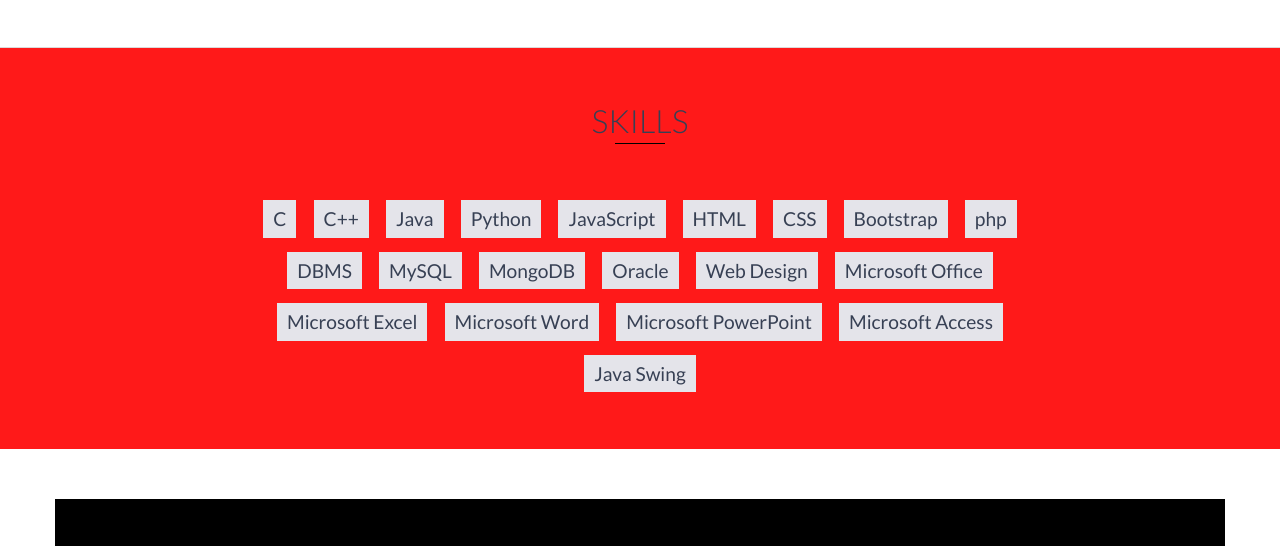
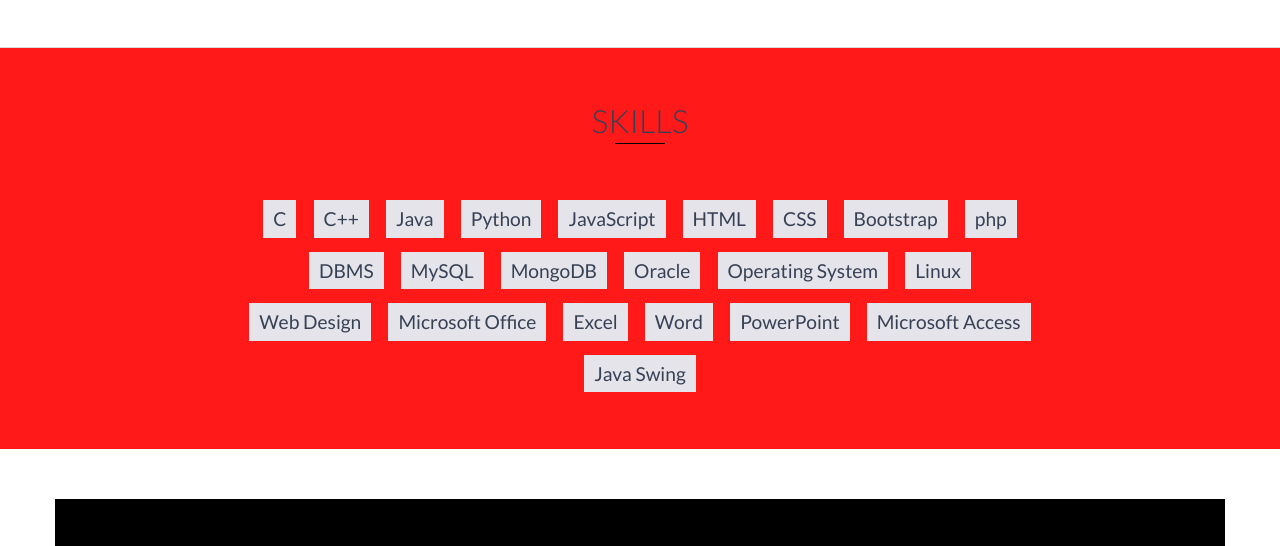
Before and after one commit to ShowmikDebnath/portfolio, a website: page index.html in a window 1280 px wide. Shown: the part 2394-2940 px from the top of the page. Drawn offline with nearby package versions, Linux system fonts and the light colour scheme.

Commit message:
resume update-3

```diff
--- a/index.html
+++ b/index.html
@@ -50,7 +50,7 @@
         <div id="lead-content">
             <h1>Showmik Debnath</h1>
             <h2>Computer Science & Engineering Student</h2>
-            <a href="https://drive.google.com/file/d/1P_xPGB8duxaRbjBB8ZvNZkb7T2ftzjUV/view?usp=sharing" target="_blank" class="btn-rounded-white" >View Resume</a>
+            <a href="https://drive.google.com/file/d/1QFDuY33jbJOwASdL10JL7jjFiE1dyvpV/view?usp=sharing" target="_blank" class="btn-rounded-white" >View Resume</a>
         </div>
         <!-- End #lead-content -->
 
@@ -212,11 +212,13 @@
             <li>MySQL</li>
             <li>MongoDB</li>
             <li>Oracle</li>
+            <li>Operating System</li>
+            <li>Linux</li>
             <li>Web Design</li>
             <li>Microsoft Office</li>
-            <li>Microsoft Excel</li>
-            <li>Microsoft Word</li>
-            <li>Microsoft PowerPoint</li>
+            <li>Excel</li>
+            <li>Word</li>
+            <li>PowerPoint</li>
             <li>Microsoft Access</li>
             <li>Java Swing</li>
 
```
